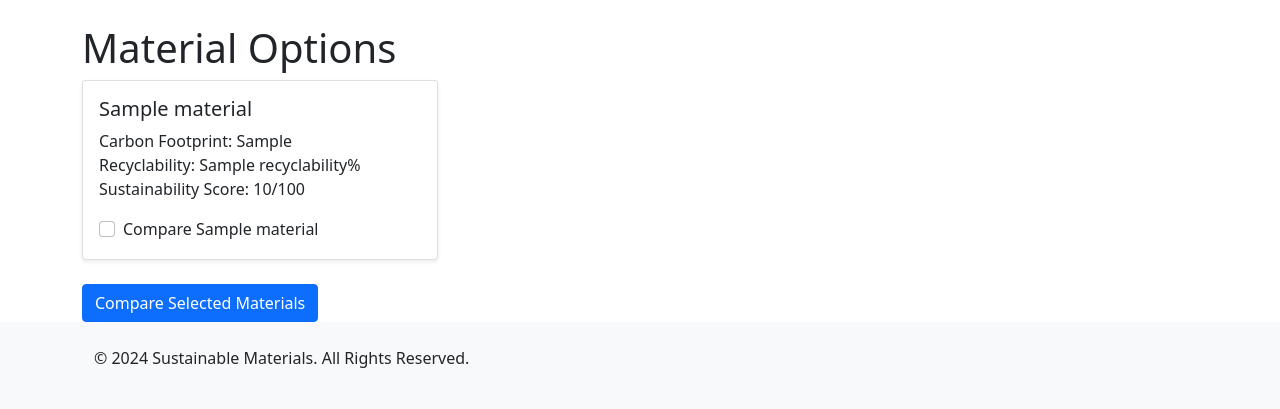
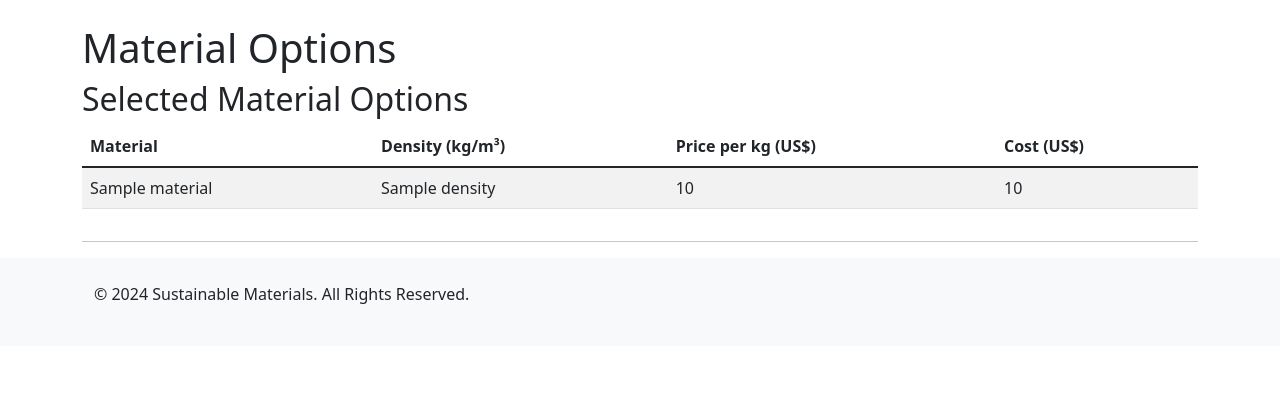
Before and after one commit to mqzpt/ecovalley, a Flask app: template templates/materials.html in a window 1280 px wide. Shown: the part 56-465 px from the top of the page. Run offline with Flask 3, Linux system fonts and the light colour scheme; the template is opened without the code that fills it: most values are stand-ins (such as "Sample title", 1, 10 or a date in 2020).

Commit message:
feat: update material selection webpage

```diff
--- a/server.py
+++ b/server.py
@@ -1,5 +1,5 @@
 from flask import Flask, render_template, request
-from materials import get_materials_for_product
+from materials import get_materials_for_product, get_option_dataframes
 from waitress import serve
 
 app = Flask(__name__)
@@ -14,10 +14,14 @@ def home():
 def materials_list():
     if request.method == 'POST':
         prompt = request.form['prompt']
-        materials = get_materials_for_product(prompt)
+        material_dict = get_materials_for_product(prompt)
+        option_frames = get_option_dataframes(material_dict)
     else:
-        materials = get_materials_for_product('')  # Default to showing all materials
-    return render_template('materials.html', materials=materials)
+        material_dict = get_materials_for_product('')  # Default to showing all materials
+        option_frames = get_option_dataframes(material_dict)
+
+    # Pass the option_frames to the template for rendering
+    return render_template('materials.html', option_frames=option_frames)
 
 # Comparison page route
 @app.route('/compare', methods=['POST'])
--- a/templates/materials.html
+++ b/templates/materials.html
@@ -1,37 +1,33 @@
 {% extends "base.html" %} {% block content %}
 <h1>Material Options</h1>
-<form action="/compare" method="post">
-  <div class="row">
-    {% for material in materials %}
-    <div class="col-md-4">
-      <div class="card mb-4 shadow-sm">
-        <div class="card-body">
-          <h5 class="card-title">{{ material.name }}</h5>
-          <p class="card-text">
-            Carbon Footprint: {{ material.carbon_footprint }}<br />
-            Recyclability: {{ material.recyclability }}%<br />
-            Sustainability Score: {{ material.sustainability_score }}/100
-          </p>
-          <!-- Checkbox for selecting material for comparison -->
-          <div class="form-check">
-            <input
-              class="form-check-input"
-              type="checkbox"
-              name="material_ids"
-              value="{{ material.id }}"
-              id="material-{{ material.id }}"
-            />
-            <label class="form-check-label" for="material-{{ material.id }}">
-              Compare {{ material.name }}
-            </label>
-          </div>
-        </div>
-      </div>
-    </div>
-    {% endfor %}
-  </div>
-  <button type="submit" class="btn btn-primary">
-    Compare Selected Materials
-  </button>
-</form>
-{% endblock %}
+
+{% if option_frames %}
+<h2>Selected Material Options</h2>
+
+{% for option_df in option_frames %}
+<div class="table-responsive">
+  <table class="table table-striped">
+    <thead>
+      <tr>
+        <th>Material</th>
+        <th>Density (kg/m³)</th>
+        <th>Price per kg (US$)</th>
+        <th>Cost (US$)</th>
+      </tr>
+    </thead>
+    <tbody>
+      {% for index, row in option_df.iterrows() %}
+      <tr>
+        <td>{{ row['material'] }}</td>
+        <td>{{ row['density'] }}</td>
+        <td>{{ row['price_per_kg'] }}</td>
+        <td>{{ row['cost'] }}</td>
+      </tr>
+      {% endfor %}
+    </tbody>
+  </table>
+</div>
+<hr />
+{% endfor %} {% else %}
+<p>No options available. Please submit a prompt.</p>
+{% endif %} {% endblock %}
```
